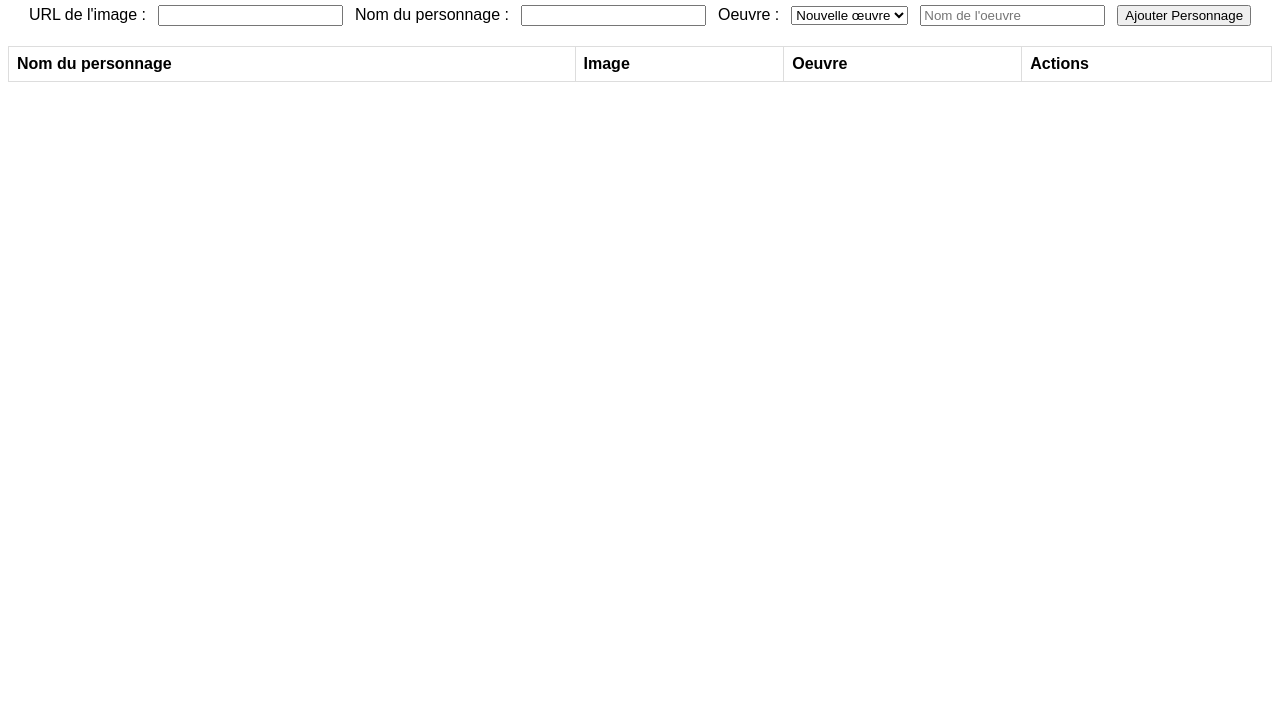
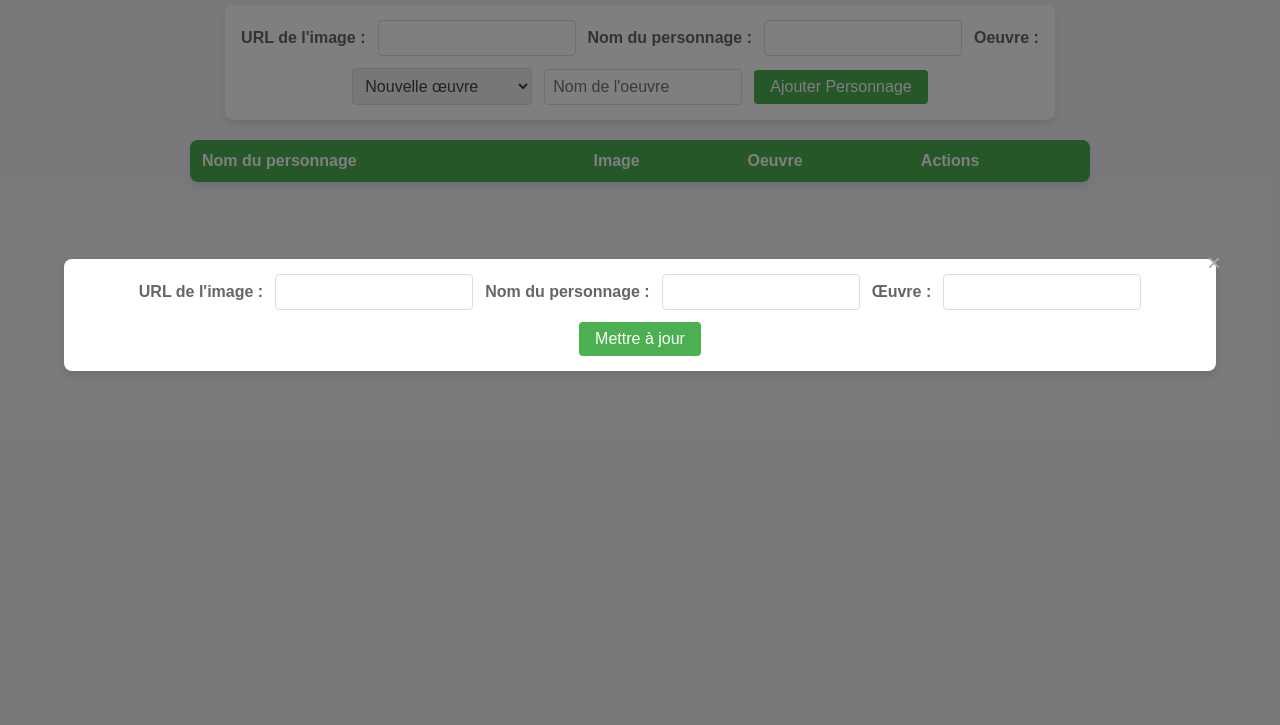
Before and after one commit to Arnold-Pham/effective-octo-funicular, a plain HTML site: page index.html in a window 1280 px wide. Shown: the part 75-800 px from the top of the page. Drawn offline with Linux system fonts and the light colour scheme.

Commit message:
Changement de style

```diff
--- a/style.css
+++ b/style.css
@@ -1,58 +1,174 @@
+/* Style général */
 body {
   font-family: Arial, sans-serif;
   text-align: center;
+  background-color: #f4f4f9;
+  color: #333;
+  margin: 0;
+  padding: 0;
 }
 
+h1 {
+  color: #444;
+  font-size: 2.2rem;
+  margin: 20px 0;
+}
+
+/* Formulaires */
 form {
+  display: flex;
+  justify-content: center;
+  align-items: center;
+  flex-wrap: wrap;
+  gap: 12px;
   margin-bottom: 20px;
+  background-color: #fff;
+  padding: 15px;
+  border-radius: 8px;
+  box-shadow: 0 4px 8px rgba(0, 0, 0, 0.1);
 }
 
 form#characterForm {
+  max-width: 800px;
+  margin: auto;
+}
+
+form label {
+  font-weight: bold;
+  color: #666;
+}
+
+form input[type="text"],
+form select {
+  padding: 8px;
+  border: 1px solid #ddd;
+  border-radius: 4px;
+  width: 180px;
+  font-size: 1rem;
+  color: #444;
+}
+
+form button {
+  background-color: #4caf50;
+  color: #fff;
+  padding: 8px 16px;
+  border: none;
+  border-radius: 4px;
+  font-size: 1rem;
+  cursor: pointer;
+  transition: background-color 0.3s;
+}
+
+form button:hover {
+  background-color: #45a049;
+}
+
+/* Filtrer par oeuvre */
+#filterContainer {
   display: flex;
   justify-content: center;
+  align-items: center;
   gap: 12px;
-  align-items: center;
+  margin-top: 10px;
 }
 
+#filterContainer label {
+  font-weight: bold;
+  color: #666;
+}
+
+/* Table */
 table {
-  width: 100%;
+  width: 90%;
+  max-width: 900px;
+  margin: 20px auto;
   border-collapse: collapse;
-  margin-top: 20px;
+  background-color: #fff;
+  box-shadow: 0 4px 8px rgba(0, 0, 0, 0.1);
+  border-radius: 8px;
+  overflow: hidden;
 }
 
 th,
 td {
-  border: 1px solid #ddd;
-  padding: 8px;
+  padding: 12px;
   text-align: left;
+  color: #555;
 }
 
 th {
+  background-color: #4caf50;
+  color: white;
   cursor: pointer;
+  user-select: none;
 }
 
+td {
+  border-bottom: 1px solid #ddd;
+}
+
+tr:nth-child(even) {
+  background-color: #f9f9f9;
+}
+
+tr:hover {
+  background-color: #f1f1f1;
+}
+
+/* Modal */
 .modal {
   display: none;
   position: fixed;
   z-index: 1;
   left: 0;
   top: 0;
-  width: 100%;
-  height: 100%;
+  width: 100vw;
+  height: 100vh;
   background-color: rgba(0, 0, 0, 0.5);
+  display: flex;
+  align-items: center;
+  justify-content: center;
+  margin: auto;
 }
 
 .modal-content {
-  background-color: #fff;
-  margin: 10% auto;
   padding: 20px;
-  width: 80%;
+  width: 90%;
+  max-width: 1200px;
   border-radius: 8px;
   position: relative;
+  margin: auto;
 }
 
 .close {
-  float: right;
-  font-size: 20px;
+  position: absolute;
+  top: 10px;
+  right: 15px;
+  font-size: 24px;
+  color: #aaa;
   cursor: pointer;
+  transition: color 0.3s;
 }
+
+.close:hover {
+  color: #333;
+}
+
+button {
+  background-color: #4caf50;
+  color: white;
+  padding: 8px 12px;
+  border: none;
+  border-radius: 4px;
+  cursor: pointer;
+  font-size: 1rem;
+  transition: background-color 0.3s;
+}
+
+button:hover {
+  background-color: #45a049;
+}
+
+button:focus {
+  outline: none;
+}
```
